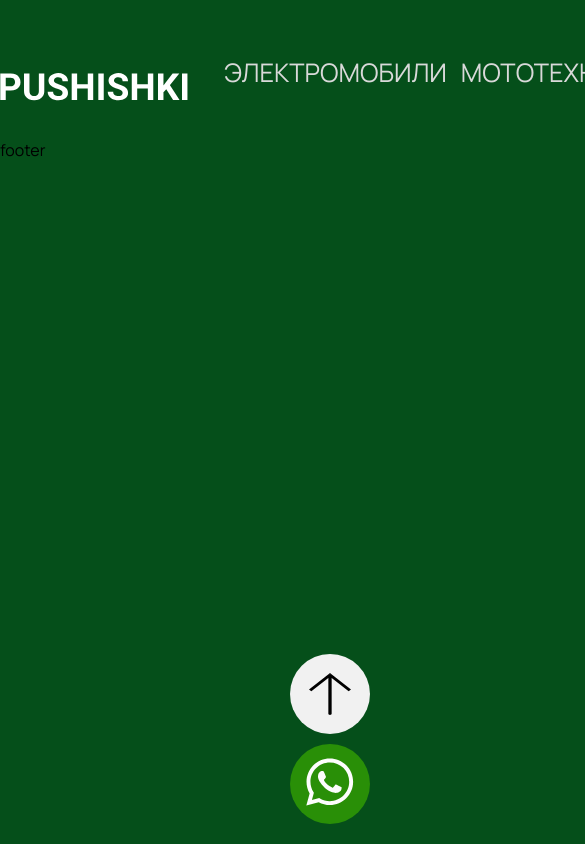
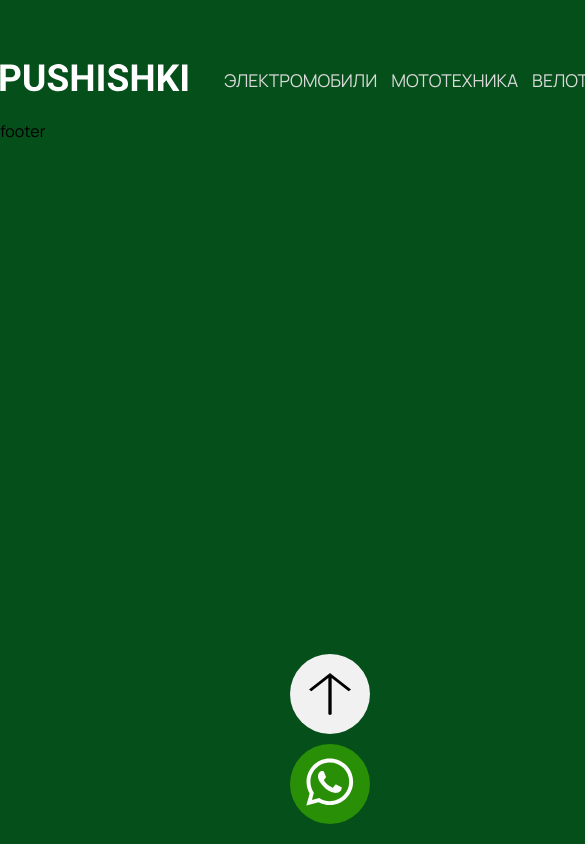
Before and after one commit to Zrossiz/pushishki_client, a Next.js app: page / in a window 390 px wide. Shown: the top 844 px of the page, 585 px wide, since content can reach past the window. Built offline with nearby package versions, Linux system fonts and the light colour scheme.

Commit message:
feat: added responsive for desktop header

```diff
--- a/src/components/CategoryNavigation/CategoryNavigation.module.scss
+++ b/src/components/CategoryNavigation/CategoryNavigation.module.scss
@@ -4,7 +4,7 @@
     }
 
     .link {
-        font-size: 1.6rem;
+        font-size: 1.1rem;
         margin-right: 14px;
         color: #d9d9d9;
         font-weight: 400;
--- a/src/components/CategoryNavigation/CategoryNavigation.tsx
+++ b/src/components/CategoryNavigation/CategoryNavigation.tsx
@@ -1,7 +1,9 @@
 import Link from "next/link";
 import styles from './CategoryNavigation.module.scss';
+import { ICategory } from "@/types/Category";
+import { useEffect } from "react";
 
-const categories = [
+const categories: ICategory[] = [
     {
         name: 'Электромобили',
         slug: 'electromobili'
@@ -17,10 +19,6 @@ const categories = [
     {
         name: 'Спецтехника',
         slug: 'spectehnika'
-    },
-    {
-        name: 'Для малышей',
-        slug: 'dlya-malyshei'
     },
     {
         name: 'Аксессуары',
--- a/src/components/Navigation/Navigation.module.scss
+++ b/src/components/Navigation/Navigation.module.scss
@@ -35,7 +35,7 @@
         .text {
             text-transform: uppercase;
             color: #fff;
-            font-size: 32px;
+            font-size: 24px;
             font-weight: 700;
             margin-left: 6px;
         }
--- a/src/components/Navigation/Navigation.tsx
+++ b/src/components/Navigation/Navigation.tsx
@@ -12,7 +12,7 @@ export const Navigation = () => {
             </div>
             <div>
                 <Link className={styles.basketWrapper} href="/basket">
-                    <Image src="/icons/Basket.svg" width={32} height={32} alt="Корзина" />
+                    <Image src="/icons/Basket.svg" width={24} height={24} alt="Корзина" />
                     <span className={styles.text}>Корзина</span>
                 </Link>
             </div>
--- a/src/layout/Header/Header.module.scss
+++ b/src/layout/Header/Header.module.scss
@@ -1,6 +1,10 @@
 .headerWrapper {
     display: flex;
     justify-content: space-between;
+
+    .logoCategoryWrapper {
+        display: flex;
+    }
 
     .logoWrapper {
         display: flex;
@@ -10,7 +14,6 @@
     .categoryNavWrapper {
         display: flex;
         align-items: center;
-        flex: 1;
         margin-left: 36px;
     }
 
--- a/src/layout/Header/Header.tsx
+++ b/src/layout/Header/Header.tsx
@@ -7,6 +7,7 @@ export const Header = () => {
     return (
         <header>
             <div className={styles.headerWrapper}>
+                <div className={styles.logoCategoryWrapper}>
                     <div className={styles.logoWrapper}>
                         <Link href='/'>
                             <Image src="/Logo.svg" width={188} height={42} alt="Логотип" />
@@ -15,6 +16,7 @@ export const Header = () => {
                     <div className={styles.categoryNavWrapper}>
                         <CategoryNavigation />
                     </div>
+                </div>
                 <div className={styles.navWrapper}>
                     <Navigation />
                 </div>
--- a/src/layout/Layout.module.scss
+++ b/src/layout/Layout.module.scss
@@ -1,6 +1,18 @@
 .globalWrapper {
     max-width: 1780px;
     margin: 0 auto;
+
+    @media screen and (max-width: 1600px) {
+        width: 1300px;
+    }
+
+    @media screen and (max-width: 1400px) {
+        width: 1136px;
+    }
+
+    @media screen and (max-width: 1156px) {
+        width: 960px;
+    }
 }
 
 .header {
--- /dev/null
+++ b/src/types/Category.ts
@@ -0,0 +1,4 @@
+export interface ICategory {
+    name: string;
+    slug: string;
+}
```
Lines whose indentation alone changed are shown as unchanged.
